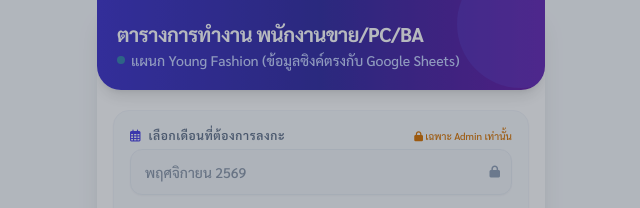
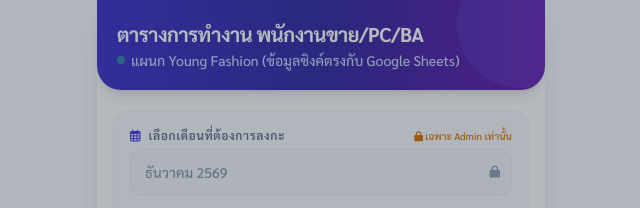
Before and after one commit to adminsmmcs/youngfashion, a plain HTML site: page index.html in a window 1280 px wide. Shown: the top 208 px of the page, 319-959 px from the left. Drawn offline with nearby package versions, Linux system fonts and the light colour scheme; no server answers.

Commit message:
Update index.html

```diff
--- a/index.html
+++ b/index.html
@@ -259,11 +259,11 @@
 function initMonthSelector() {
             const thaiMonths = ["มกราคม", "กุมภาพันธ์", "มีนาคม", "เมษายน", "พฤษภาคม", "มิถุนายน", "กรกฎาคม", "สิงหาคม", "กันยายน", "ตุลาคม", "พฤศจิกายน", "ธันวาคม"];
             const selectEl = document.getElementById('month-select');
-            const baseDate = new Date(2026, 7, 1); // เริ่มคำนวณจากเดือน พ.ค. 2026 เพื่อสร้างตัวเลือกล่วงหน้า 4 เดือน
+            const baseDate = new Date(2026, 8, 1); // เริ่มคำนวณจากเดือน พ.ค. 2026 เพื่อสร้างตัวเลือกล่วงหน้า 4 เดือน
 
             // 🌟 วิธีเปลี่ยนเดือนเริ่มต้น (เมื่อลบ ?role=admin ออก):
             // พิมพ์ชื่อเดือนที่ต้องการให้แสดงเป็นอันแรกตรงนี้ได้เลยครับ เช่น "มกราคม", "กุมภาพันธ์", "มีนาคม", "เมษายน", "พฤษภาคม", "มิถุนายน", "กรกฎาคม", "สิงหาคม", "กันยายน", "ตุลาคม", "พฤศจิกายน", "ธันวาคม",
-            const DEFAULT_MONTH_NAME = "พฤศจิกายน";
+            const DEFAULT_MONTH_NAME = "ธันวาคม";
 
             for (let i = 0; i < 4; i++) {
                 const targetDate = new Date(baseDate.getFullYear(), baseDate.getMonth() + i, 1);
```
